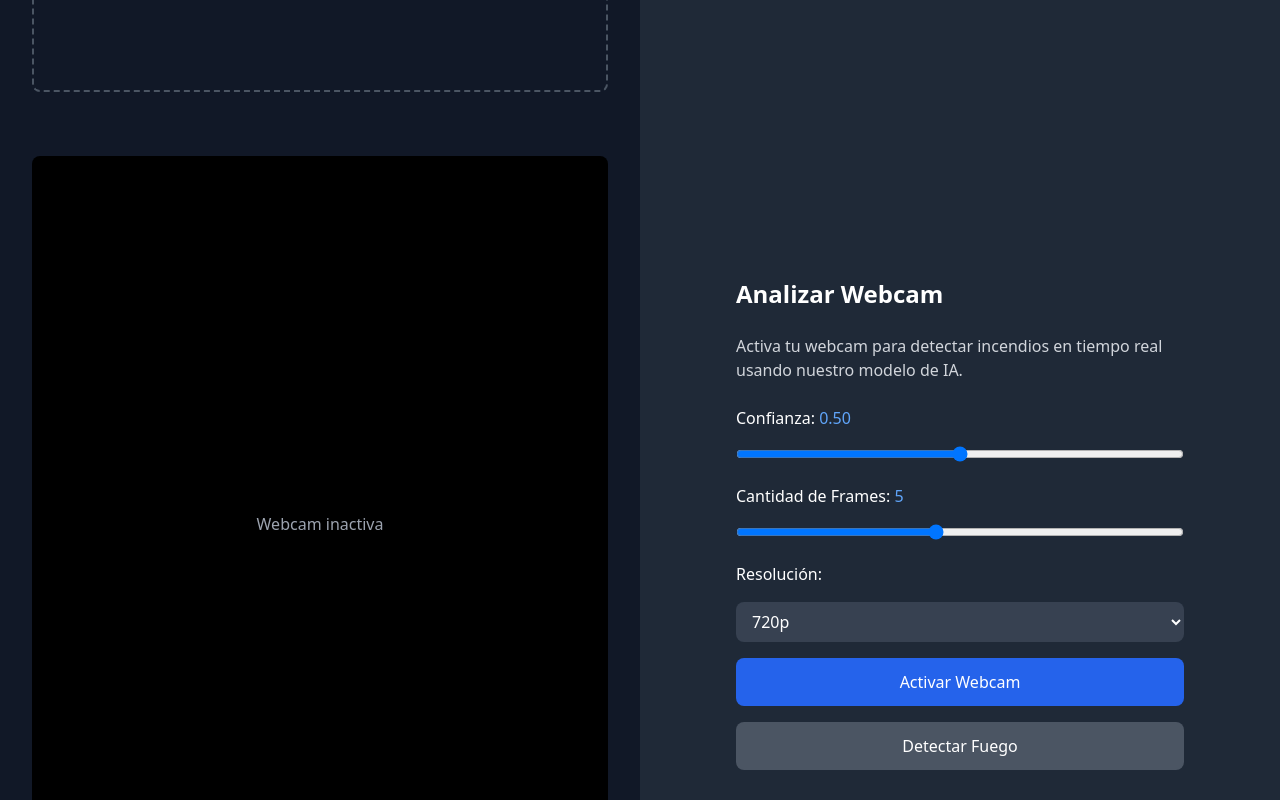
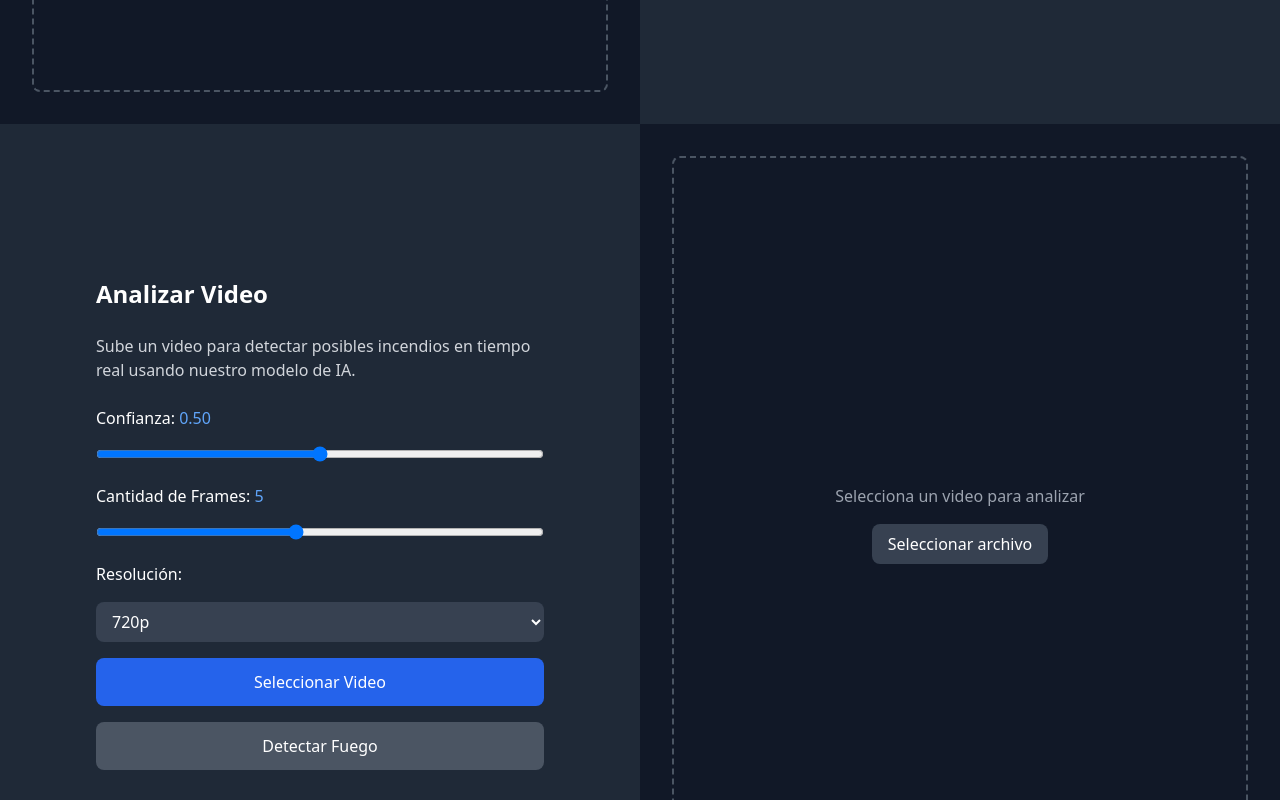
Before and after one commit to ossanaTomas/FireDetection, a React (Vite) app in the folder Frontend_v1/: page / in a window 1280 px wide. Shown: the part 1540-2340 px from the top of the page. Built offline with nearby package versions, Linux system fonts and the light colour scheme.

Commit message:
Image OK

```diff
--- a/Frontend_v1/src/components/VideoSection.jsx
+++ b/Frontend_v1/src/components/VideoSection.jsx
@@ -1,94 +1,57 @@
-import React, { useState, useRef, useEffect } from 'react';
+import React, { useState, useRef } from 'react';
 
-const WebcamSection = ({ sectionRef }) => {
-  const [isActive, setIsActive] = useState(false);
+const VideoSection = ({ sectionRef }) => {
+  const [selectedVideo, setSelectedVideo] = useState(null);
   const [isAnalyzing, setIsAnalyzing] = useState(false);
   const videoRef = useRef(null);
-  const streamRef = useRef(null);
+  const fileInputRef = useRef(null);
+
   const [confidence, setConfidence] = useState(0.5);
   const [frameCount, setFrameCount] = useState(5);
   const [resolution, setResolution] = useState("720p");
   const [outputUrl, setOutputUrl] = useState(null);
 
-
-  const startWebcam = async () => {
-    try {
-      const { width, height } = resolutionMap[resolution];
-      const stream = await navigator.mediaDevices.getUserMedia({
-        video: { width, height }
-      });
-      streamRef.current = stream;
-      setIsActive(true);
-    } catch (err) {
-      console.error("Error al acceder a la webcam:", err);
-      alert("No se pudo acceder a la webcam. Asegúrate de permitir el acceso.");
+  const handleVideoUpload = (e) => {
+    const file = e.target.files[0];
+    if (file) {
+      setSelectedVideo(URL.createObjectURL(file));
     }
   };
 
-  useEffect(() => {
-    if (isActive && streamRef.current && videoRef.current) {
-      videoRef.current.srcObject = streamRef.current;
-    }
-  }, [isActive]);
+  const analyzeVideo = async () => {
+  if (!fileInputRef.current.files[0]) return;
 
-  const stopWebcam = () => {
-    if (streamRef.current) {
-      streamRef.current.getTracks().forEach(track => track.stop());
-      streamRef.current = null;
-      setIsActive(false);
-    }
-  };
+  setIsAnalyzing(true);
+  const formData = new FormData();
+  formData.append("file", fileInputRef.current.files[0]);
 
-  const analyzeWebcam = async () => {
-    setIsAnalyzing(true);
   try {
-      const response = await fetch("http://localhost:8001/predict/camera/", {
+    const response = await fetch("http://localhost:8001/predict/video/", {
       method: "POST",
-        headers: { "Content-Type": "application/json" },
-        body: JSON.stringify({
-          confidence: confidence,
-          frames: frameCount
-        }),
+      body: formData,
     });
 
-      if (!response.ok) throw new Error("Error al analizar el stream");
+    if (!response.ok) throw new Error("Error en la respuesta del servidor");
 
     const blob = await response.blob();
-      const url = URL.createObjectURL(blob);
-      setOutputUrl(url);
+    const videoUrl = URL.createObjectURL(blob);
+    setSelectedVideo(videoUrl);
   } catch (error) {
-      console.error("Error:", error);
-      alert("Ocurrió un error al analizar el stream.");
+    console.error("Error al analizar el video:", error);
+    alert("Ocurrió un error al analizar el video.");
   } finally {
     setIsAnalyzing(false);
   }
 };
 
-  useEffect(() => {
-    return () => {
-      if (streamRef.current) {
-        stopWebcam();
-      }
-    };
-  }, []);
-
   return (
     <section ref={sectionRef} className="min-h-screen w-full bg-gray-800 flex flex-col md:flex-row">
-      <div className="w-full md:w-1/2 h-96 md:h-auto flex items-center justify-center p-8 bg-gray-900">
-        <div className="w-full h-full max-w-2xl bg-black rounded-lg overflow-hidden flex items-center justify-center">
-          {isActive ? (
-            <video ref={videoRef} autoPlay playsInline className="w-full h-full object-cover" />
-          ) : (
-            <p className="text-gray-400">Webcam inactiva</p>
-          )}
-        </div>
-      </div>
-
-      <div className="w-full md:w-1/2 flex items-center justify-center p-8">
+      {/* Controles - Mitad izquierda (orden invertido) */}
+      <div className="w-full md:w-1/2 flex items-center justify-center p-8 order-1 md:order-1">
         <div className="max-w-md w-full space-y-6">
-          <h2 className="text-2xl font-bold text-white">Analizar Webcam</h2>
+          <h2 className="text-2xl font-bold text-white">Analizar Video</h2>
           <p className="text-gray-300">
-            Activa tu webcam para detectar incendios en tiempo real usando nuestro modelo de IA.
+            Sube un video para detectar posibles incendios en tiempo real usando nuestro modelo de IA.
           </p>
 
           <div className="space-y-4">
@@ -134,32 +97,50 @@ const WebcamSection = ({ sectionRef }) => {
             </select>
 
             <button
-              onClick={isActive ? stopWebcam : startWebcam}
-              className={`w-full px-6 py-3 rounded-lg font-medium ${isActive ? 'bg-gray-600 hover:bg-gray-700' : 'bg-blue-600 hover:bg-blue-700'} text-white transition-colors`}
+              onClick={() => fileInputRef.current.click()}
+              className="w-full px-6 py-3 bg-blue-600 hover:bg-blue-700 text-white rounded-lg transition-colors"
             >
-              {isActive ? 'Detener Webcam' : 'Activar Webcam'}
+              {selectedVideo ? 'Cambiar Video' : 'Seleccionar Video'}
             </button>
 
             <button
-              onClick={analyzeWebcam}
-              disabled={!isActive || isAnalyzing}
-              className={`w-full px-6 py-3 rounded-lg font-medium ${isActive && !isAnalyzing ? 'bg-red-600 hover:bg-red-700' : 'bg-gray-600 cursor-not-allowed'} text-white transition-colors`}
+              onClick={analyzeVideo}
+              disabled={!selectedVideo || isAnalyzing}
+              className={`w-full px-6 py-3 rounded-lg font-medium ${selectedVideo && !isAnalyzing ? 'bg-red-600 hover:bg-red-700' : 'bg-gray-600 cursor-not-allowed'} text-white transition-colors`}
             >
               {isAnalyzing ? 'Analizando...' : 'Detectar Fuego'}
             </button>
+          </div>
+        </div>
+      </div>
 
-            {outputUrl && (
-              <video
-                src={outputUrl}
-                controls
-                className="w-full mt-4 rounded-lg border border-gray-700"
+      {/* Área de carga - Mitad derecha (orden invertido) */}
+      <div className="w-full md:w-1/2 h-96 md:h-auto flex items-center justify-center p-8 bg-gray-900 order-2 md:order-2">
+        <div className="w-full h-full max-w-2xl flex items-center justify-center border-2 border-dashed border-gray-600 rounded-lg overflow-hidden">
+          {selectedVideo ? (
+            <video ref={videoRef} src={selectedVideo} className="w-full h-full object-contain" controls />
+          ) : (
+            <div className="text-center p-4">
+              <p className="text-gray-400 mb-4">Selecciona un video para analizar</p>
+              <button
+                onClick={() => fileInputRef.current.click()}
+                className="px-4 py-2 bg-gray-700 hover:bg-gray-600 rounded-lg text-white"
+              >
+                Seleccionar archivo
+              </button>
+              <input
+                ref={fileInputRef}
+                type="file"
+                accept="video/*"
+                className="hidden"
+                onChange={handleVideoUpload}
               />
+            </div>
           )}
-          </div>
         </div>
       </div>
     </section>
   );
 };
 
-export default WebcamSection;
+export default VideoSection;
--- a/Frontend_v1/src/components/WebcamSection.jsx
+++ b/Frontend_v1/src/components/WebcamSection.jsx
@@ -10,7 +10,6 @@ const WebcamSection = ({ sectionRef }) => {
   const [resolution, setResolution] = useState("720p");
   const [outputUrl, setOutputUrl] = useState(null);
 
-
   const resolutionMap = {
     "240p": { width: 426, height: 240 },
     "360p": { width: 640, height: 360 },
@@ -21,8 +20,10 @@ const WebcamSection = ({ sectionRef }) => {
 
   const startWebcam = async () => {
     try {
-      const stream = await navigator.mediaDevices.getUserMedia({ video: true });
-      videoRef.current.srcObject = stream;
+      const { width, height } = resolutionMap[resolution];
+      const stream = await navigator.mediaDevices.getUserMedia({
+        video: { width, height }
+      });
       streamRef.current = stream;
       setIsActive(true);
     } catch (err) {
@@ -31,9 +32,16 @@ const WebcamSection = ({ sectionRef }) => {
     }
   };
 
+  useEffect(() => {
+    if (isActive && streamRef.current && videoRef.current) {
+      videoRef.current.srcObject = streamRef.current;
+    }
+  }, [isActive]);
+
   const stopWebcam = () => {
     if (streamRef.current) {
       streamRef.current.getTracks().forEach(track => track.stop());
+      streamRef.current = null;
       setIsActive(false);
     }
   };
```
Also changed, not shown: 1 other file (tests, documents, lock files or other folders). Lines whose indentation alone changed are shown as unchanged.
